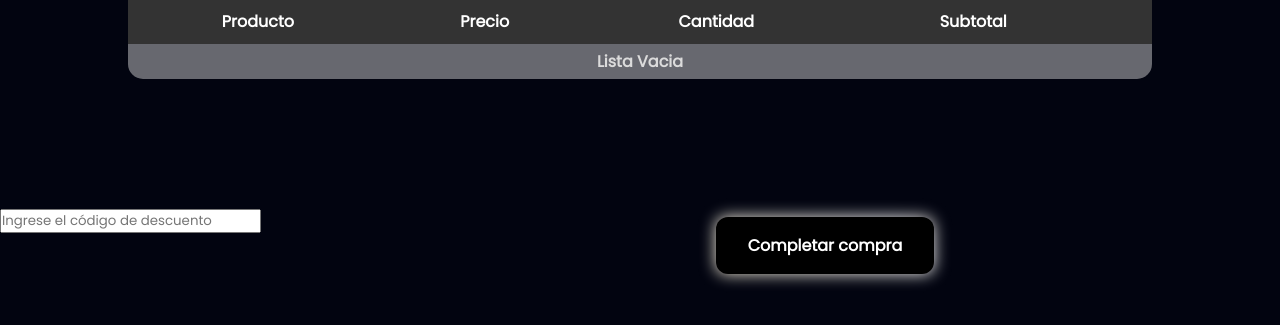
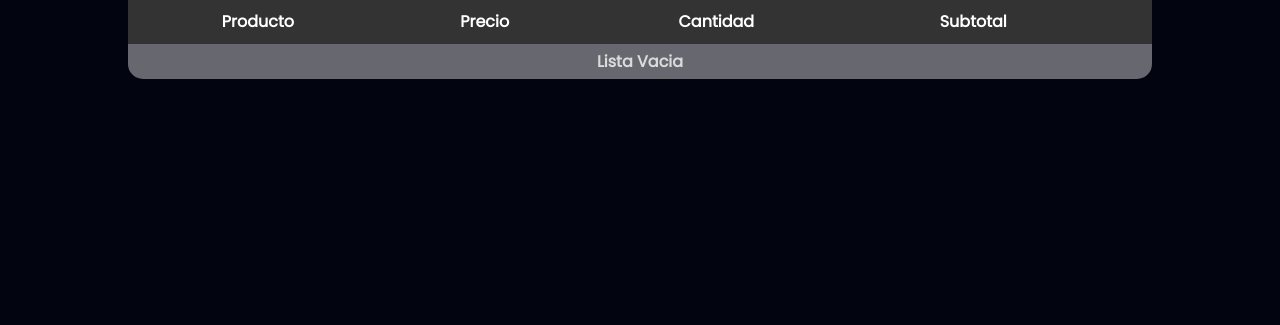
Before and after one commit to sSharpBlade/SaborCercano, a PHP site: page /checkout.php in a window 1280 px wide. Shown: the part 129-454 px from the top of the page. Run offline with PHP 8.4, Linux system fonts and the light colour scheme; the visitor is signed in with stand-in values (Sample User, id 1).

Commit message:
falta 2 funciones pa

```diff
--- a/checkout.php
+++ b/checkout.php
@@ -103,20 +103,15 @@ if ($producto != null) {
                     </tbody>
                 <?php } ?>
                 </table>
-                <form action="aplicar_descuento.php" method="POST">
-                    <input type="text" name="codigo_descuento" placeholder="Ingrese el código de descuento" class="descuento">
-                    <div class="pago">
-                        <button type="submit" class="btn_pago">Completar compra</button>
-                    </div>
-                </form>
+                <?php if ($lista_carrito != null) { ?>
+                    <form action="aplicar_descuento.php" method="POST">
+                        <div class="pago">
+                            <input type="text" name="codigo_descuento" placeholder="Descuento" class="descuento">
+                            <button type="submit" class="btn_pago">Completar compra</button>
+                        </div>
+                    </form>
+                <?php } ?>
             </div>
-            <!--
-            <?php if ($lista_carrito != null) { ?>
-                <div class="pago">
-                    <a type="button" class="btn_pago" href="pago.php">Completar compra</a>
-                </div>
-            <?php } ?>
-            -->
         </div>
     </main>
     <script src="funcion-audio.js"></script>
--- a/estilos_carrito.css
+++ b/estilos_carrito.css
@@ -147,3 +147,16 @@
     font-weight: 500;
     padding-right: 28px;
 }
+
+.descuento{
+    text-decoration: none;
+    background: black;
+    cursor: text;
+    border: none;
+    padding: 10px 0;
+    color: #fff;
+    font-size: 15px;
+    font-weight: bold;
+    position: relative;
+    border-radius: 5px;
+}
```
